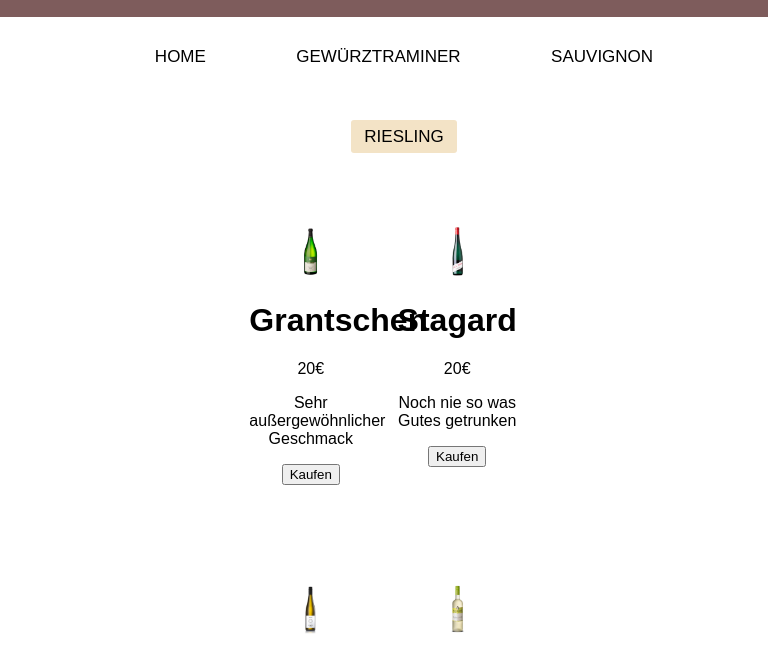
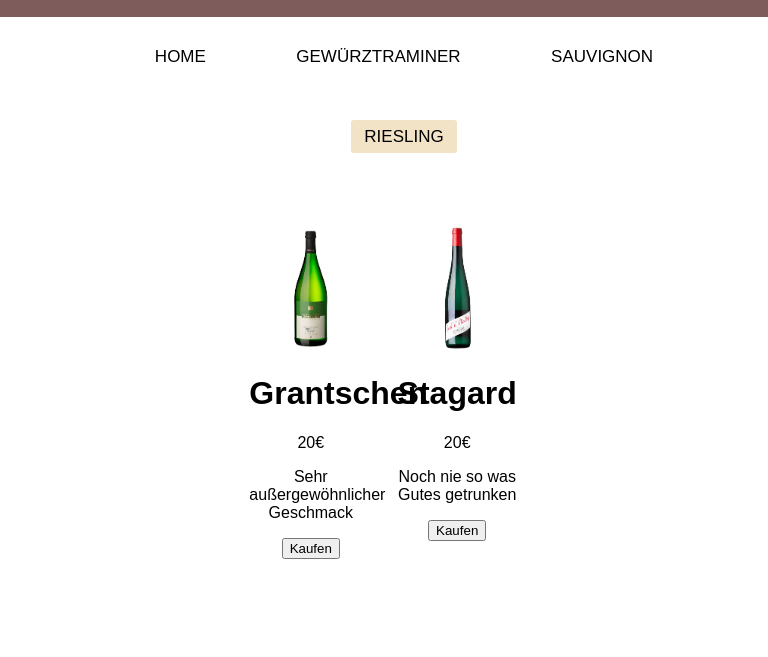
Before and after one commit to lauramoser/GIS-SS2020, a plain HTML site: page Aufgabe04/Riesling.html in a window 768 px wide. Shown: the part 63-720 px from the top of the page. Drawn offline with Linux system fonts and the light colour scheme.

Commit message:
aufgabe04

```diff
--- a/Aufgabe04/style.css
+++ b/Aufgabe04/style.css
@@ -292,7 +292,7 @@ h3::after {
     }
 
     .sauvignon img{
-        width: 40%;
+        width: 100%;
     }
 
     .sauvignon{
@@ -312,7 +312,7 @@ h3::after {
     }
 
     .riesling img{
-        width: 40%;
+        width: 100%;
     }
 
     .riesling{
```
